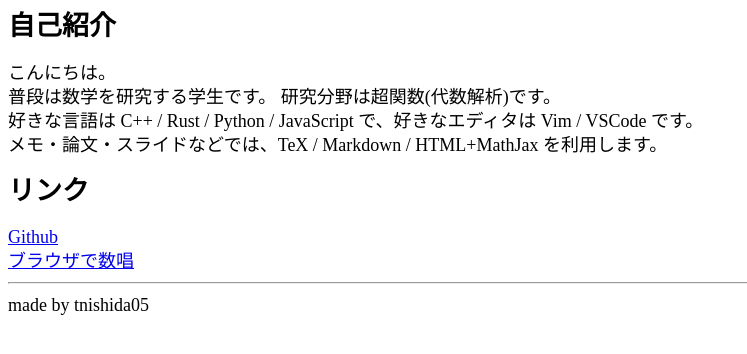
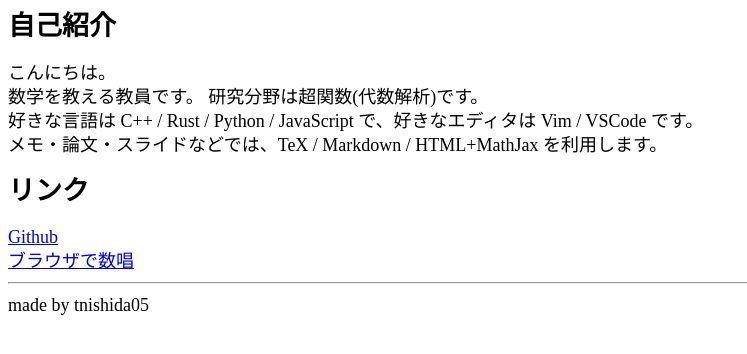
Before and after one commit to tnishida05/tnishida05.github.io, a plain HTML site: page index.html in a window 1280 px wide. Shown: the part 58-412 px from the top of the page, without its empty margins (0-747 px from the left). Drawn offline with nearby package versions, Linux system fonts and the light colour scheme.

Commit message:
feat: A new feature

```diff
--- a/index.html
+++ b/index.html
@@ -24,7 +24,7 @@
       <main>
         こんにちは。
         <br>
-        普段は数学を研究する学生です。
+        数学を教える教員です。
         研究分野は超関数(代数解析)です。
         <br>
         好きな言語は C++ / Rust / Python / JavaScript で、好きなエディタは Vim / VSCode です。
```
